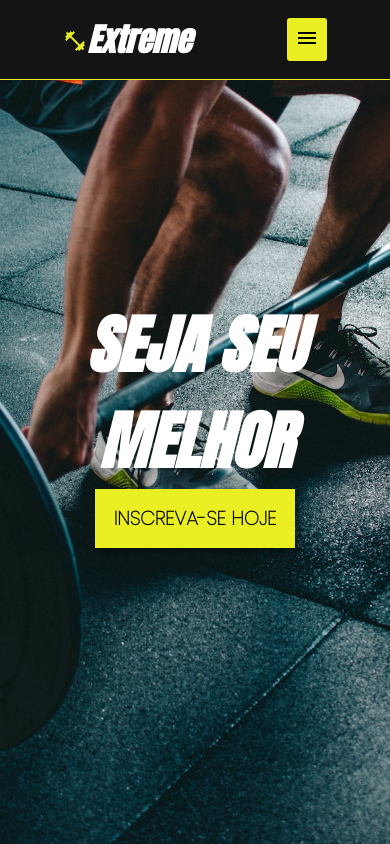
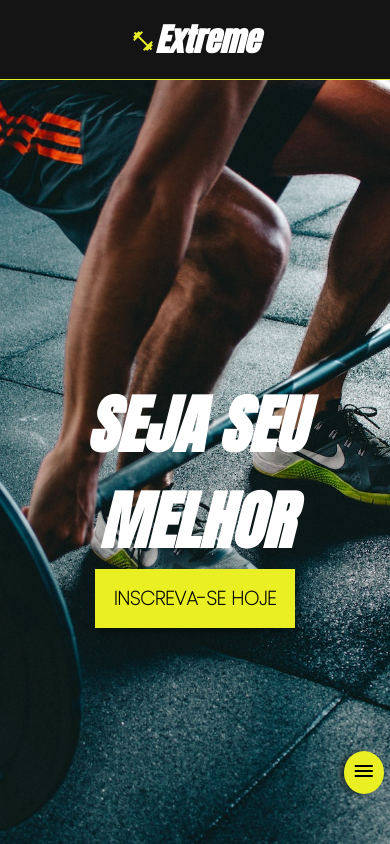
Before and after one commit to thiagomotaPE/Extreme-Gym, a React (Create React App) app in the folder extreme-gym/: page / in a window 390 px wide. Shown: the top 844 px of the page. Built offline with nearby package versions, Linux system fonts and the light colour scheme.

Commit message:
Update styles.js
mudando estilo do menu mobile

```diff
--- a/extreme-gym/src/components/BigComponents/Header/styles.js
+++ b/extreme-gym/src/components/BigComponents/Header/styles.js
@@ -16,7 +16,8 @@ export const Container = styled.header`
     padding: 15px;
 
     border-bottom: solid 1px #eaef23;
-    @media (min-width: 600px){
+    @media (max-width: 600px){
+        position: relative;
 
     }
 `
@@ -67,6 +68,10 @@ export const Links = styled.a`
     @media (min-width: 600px){
         display: initial;
     }
+    @media (max-width: 600px){
+        position: fixed;
+
+    }
 
 `
 export const BurguerMenu = styled.button`
@@ -76,8 +81,16 @@ export const BurguerMenu = styled.button`
     border: none;
     border-radius: 3px;
     align-items: center;
+    cursor: pointer;
 
     @media (min-width: 600px){
         display: none;
     }
+    @media (max-width: 600px){
+        position: fixed;
+        top: 89vh;
+        margin-left: 40vh;
+        border-radius: 50%;
+        box-shadow: -5px 1px 5px #00000070
+    }
 `
```
